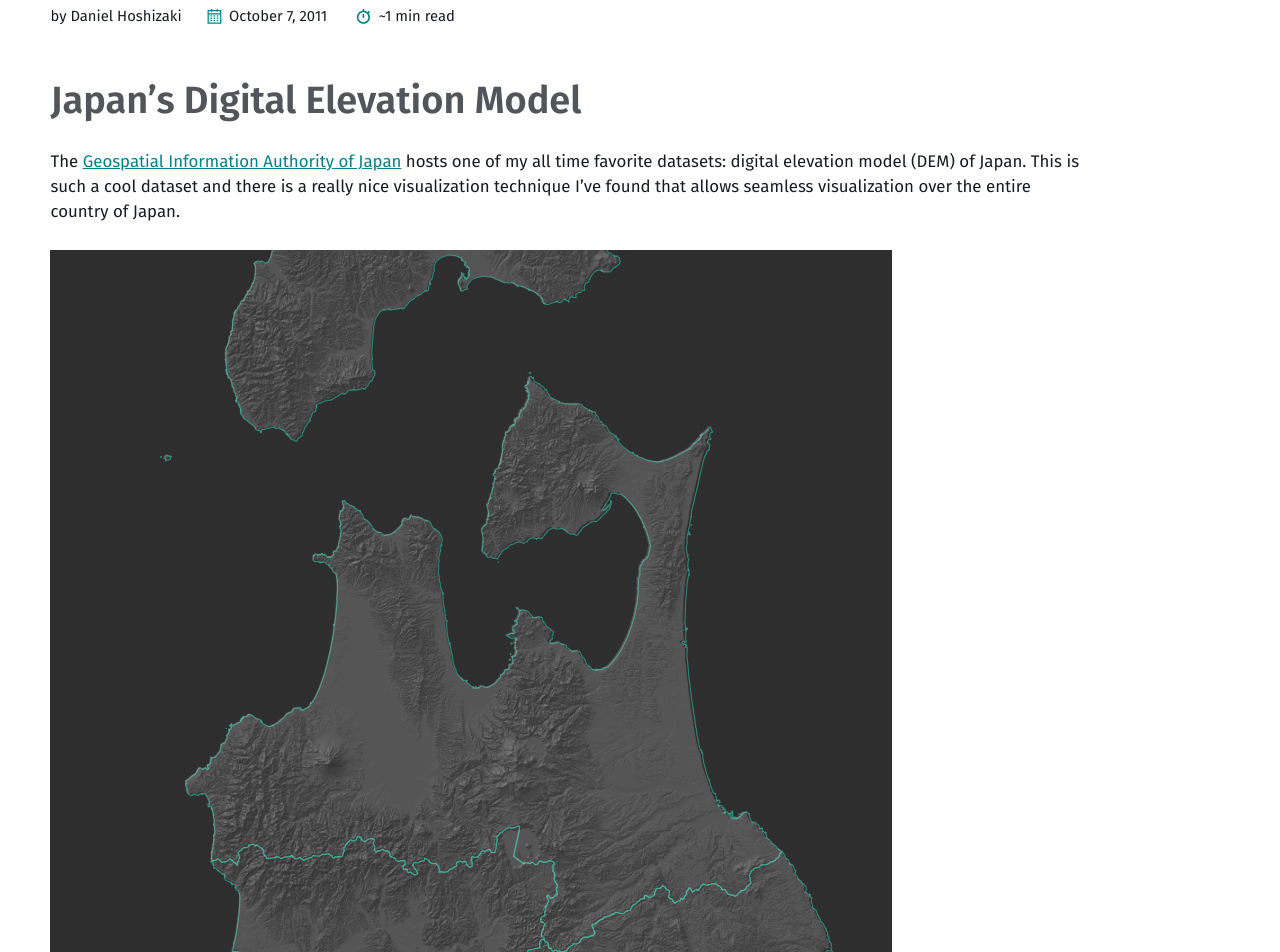
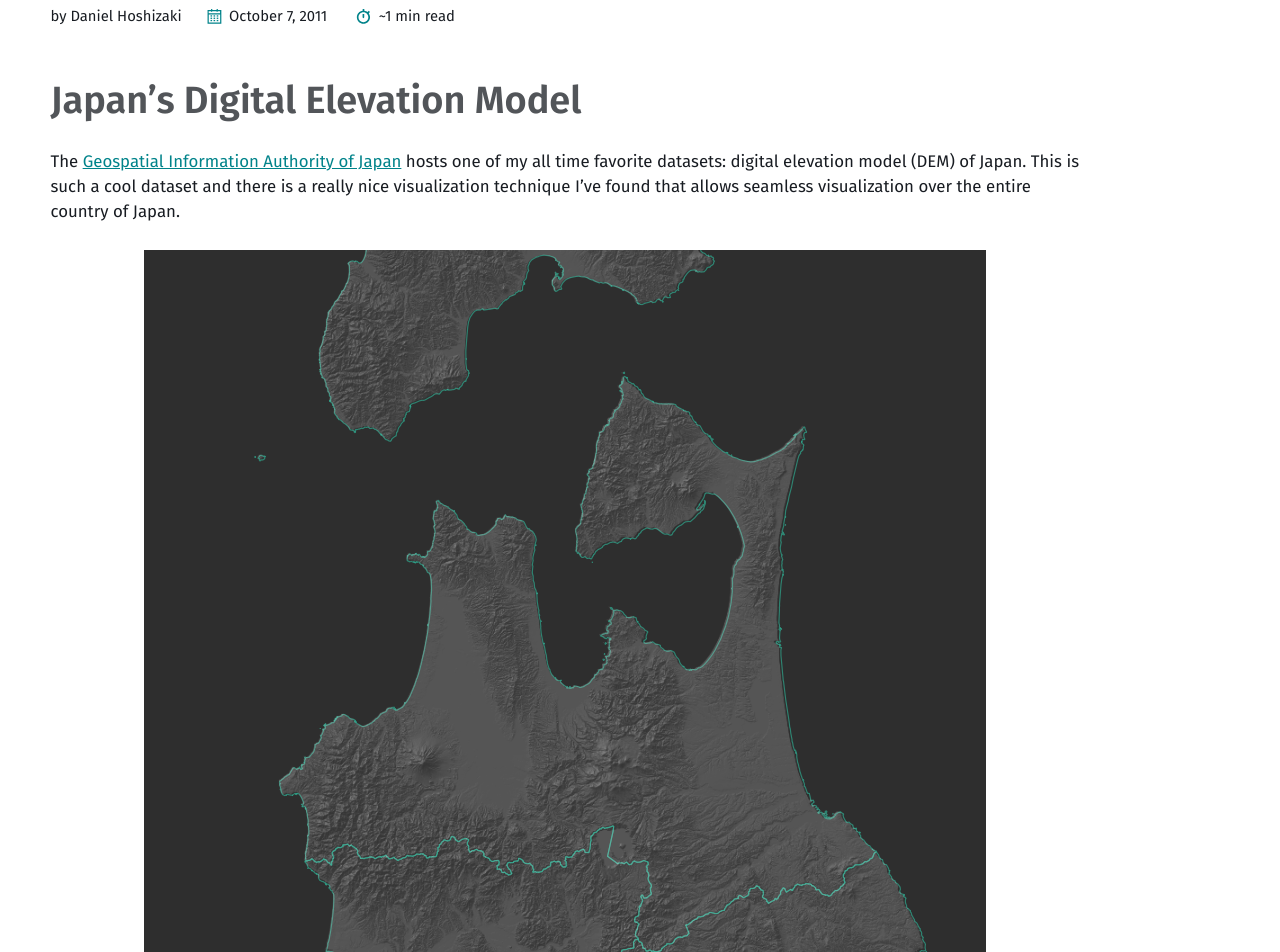
Before and after one commit to mmistakes/jekyll-theme-basically-basic, a Jekyll site: the page built from _posts/2011-10-07-dem-processing.md, in a window 1280 px wide. Shown: the part 924-1876 px from the top of the page. Built offline with Jekyll 4.4.1, drawn with Linux system fonts in a browser that asks for light colours.

Commit message:
image format

```diff
--- a/_posts/2011-10-07-dem-processing.md
+++ b/_posts/2011-10-07-dem-processing.md
@@ -8,10 +8,15 @@ image: /assets/images/dem/dem2.png
 # Japan's Digital Elevation Model
 The [Geospatial Information Authority of Japan](https://fgd.gsi.go.jp/download/menu.php) hosts one of my all time favorite datasets: digital elevation model (DEM) of Japan. This is such a cool dataset and there is a really nice visualization technique I've found that allows seamless visualization over the entire country of Japan.
 
-![](/assets/images/dem/dem1.png)
+<p align="center">
+  <img src="/assets/images/dem/dem1.png" />
+</p>
 
 Here's an example of what the tiles look like when visualized on QGIS.
-![](/assets/images/dem/dem.gif)
+
+<p align="center">
+  <img src="/assets/images/dem/dem.gif" />
+</p>
 
 The great thing about tiles is that they can be served over the web and even hosted on an AWS S3 bucket.
 
```
